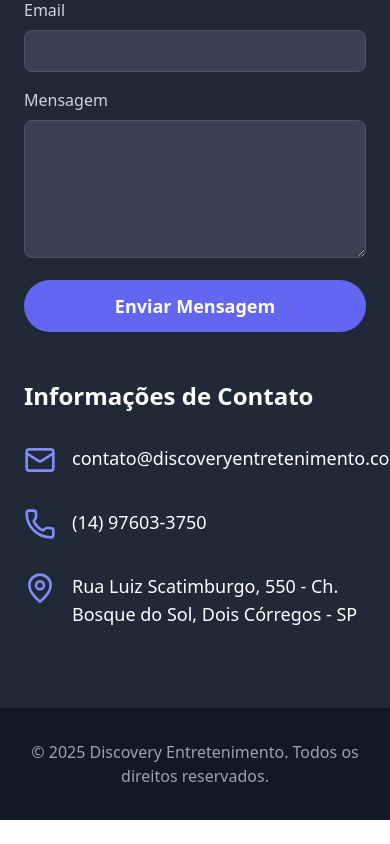
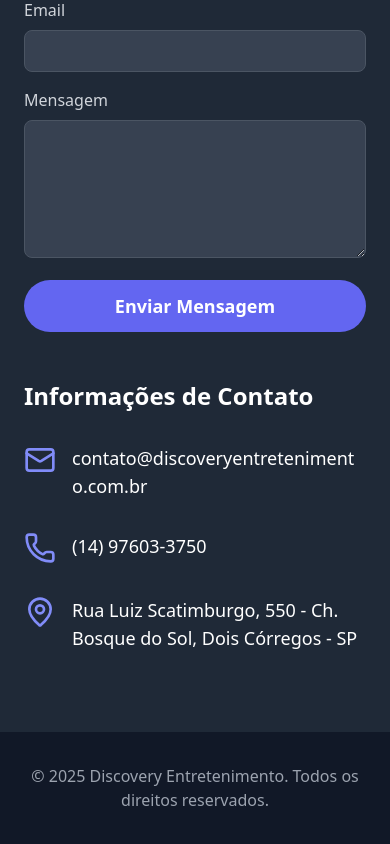
Before and after one commit to raphanogueira/Discovery.Entretenimento.Portal, a React (Vite) app: page / in a window 390 px wide. Shown: the part 4733-5577 px from the top of the page. Before the commit the page ends 5553 px from the top, so only its background shows below. Built offline with nearby package versions, Linux system fonts and the light colour scheme.

Commit message:
Ajustes de navegação no mobile

```diff
--- a/src/App.tsx
+++ b/src/App.tsx
@@ -246,7 +246,7 @@ const App = () => {
                   <div className="w-8 h-8 mr-4 flex-shrink-0">
                     <Mail className="w-full h-full text-indigo-400" />
                   </div>
-                  <span>contato@discoveryentretenimento.com.br</span>
+                  <span className="break-all">contato@discoveryentretenimento.com.br</span>
                 </div>
                 <div className="flex items-start text-lg">
                   <div className="w-8 h-8 mr-4 flex-shrink-0">
```
